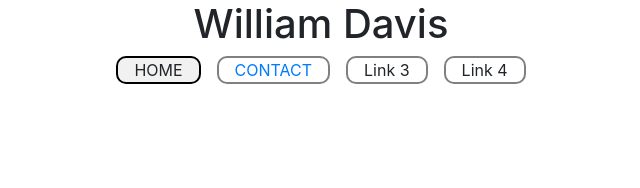
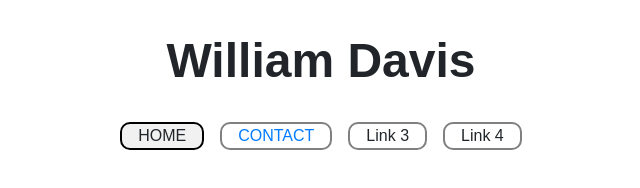
Before and after one commit to SuperPyroMania/website2, a website built with webpack: page demo/pages/index.html in a window 1280 px wide. Shown: the whole page, without its empty margins (319-959 px from the left). Built offline with nearby package versions, Linux system fonts and the light colour scheme.

Commit message:
Reformatted Header

```diff
--- a/demo/pages/index.html
+++ b/demo/pages/index.html
@@ -8,7 +8,7 @@
     <link rel="stylesheet" href="/css/app.css">
 </head>
 <body>
-    <h1 id="hname" class="">William Davis</h1>
+    <header id="hname" class="">William Davis</header>
     <div class="container">
         <div id="pglist" class="">
             <div class="d-flex row-sm justify-content-center">
@@ -28,9 +28,9 @@
                 </div>
             </div>
         </div>
+    </div>
 
 
-    </div>
 
     <script src="/js/app.js"></script>
 </body>
--- a/src/sass/main.scss
+++ b/src/sass/main.scss
@@ -23,8 +23,15 @@ $fa-font-path: "~@fortawesome/fontawesome-free/webfonts";
 @import 'app/components/app-sidebar-mini';
 @import 'app/components/app-title';
 
+body{
+    font-family: sans-serif;
+}
+
 #hname{
     text-align: center;
+    font-size: 48px;
+    font-weight: bold;
+    margin: 25px;
 }
 
 #pglist #itemcur:hover{
```
Also changed, not shown: demo/css/app.css.
